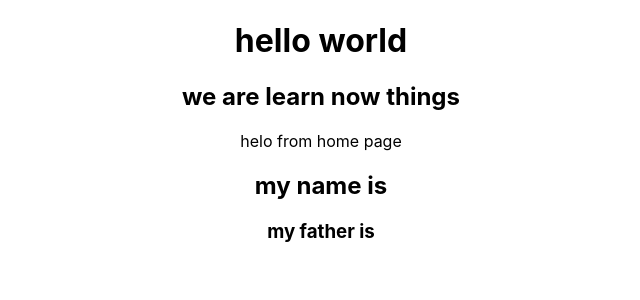
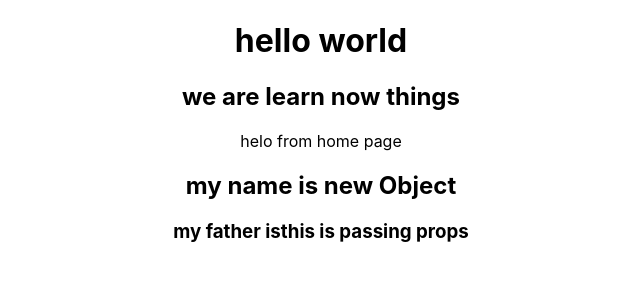
Before and after one commit to rafiq9190/react-base-app, a React (Create React App) app: page / in a window 1280 px wide. Shown: the top 300 px of the page, without its empty margins (319-959 px from the left). Built offline with nearby package versions, Linux system fonts and the light colour scheme.

Commit message:
updating props

```diff
--- a/src/App.js
+++ b/src/App.js
@@ -8,7 +8,7 @@ import './App.css';
     <div className="App">
       <h1>hello world</h1>
       <h2>we are learn now things </h2>
-      <Home  firstName="raifq" lastName="hanif" color="black"/>
+      <Home  title="new Object" body="this is passing props"  />
 
 
 
```
